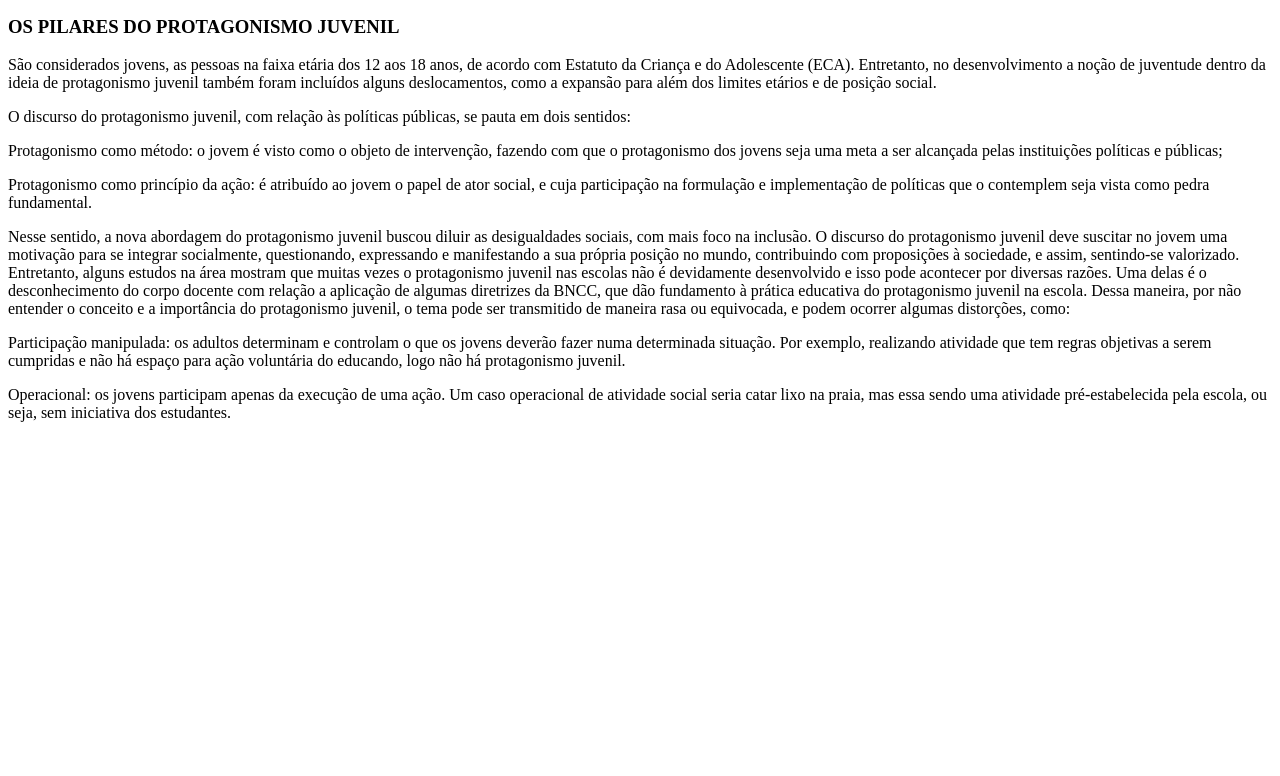
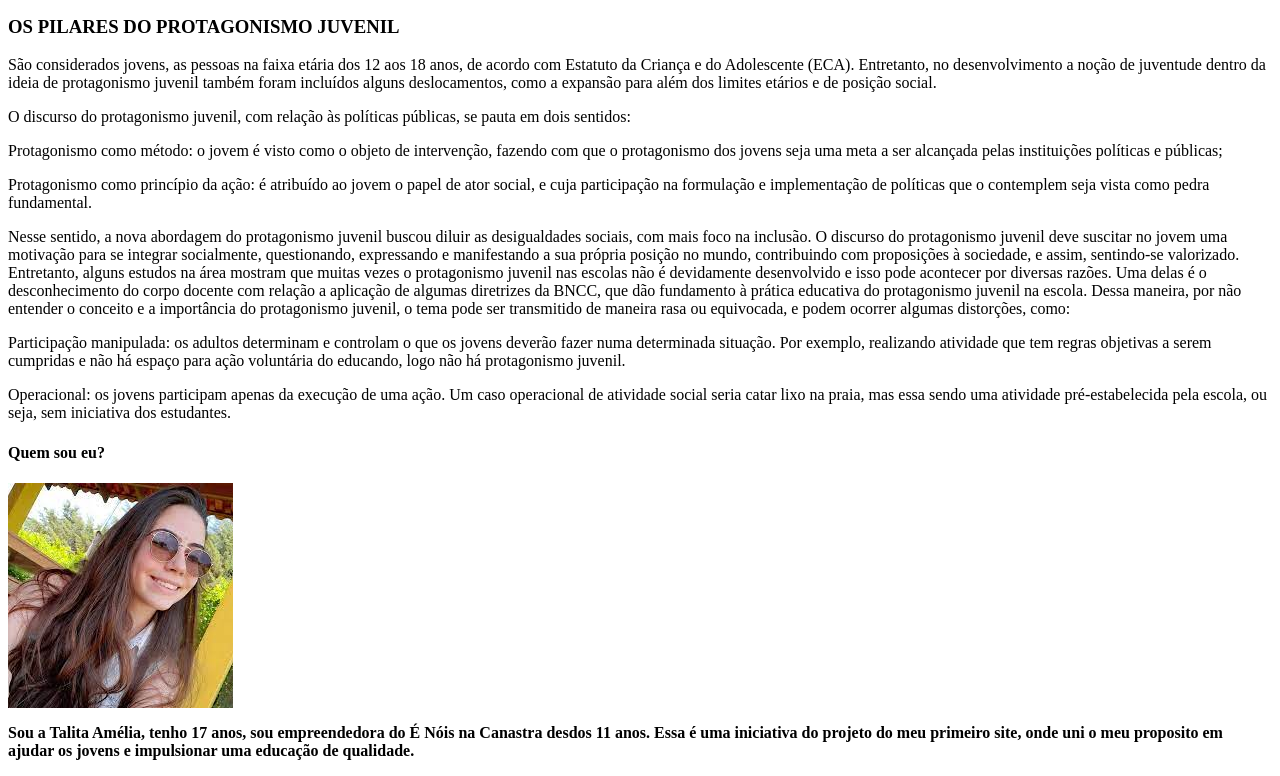
Before and after one commit to Talita06052022/Talita06052022.github.io, a plain HTML site: page index.html in a window 1280 px wide. Shown: the part 2764-3540 px from the top of the page. Before the commit the page ends 3202 px from the top, so only its background shows below. Drawn offline with Linux system fonts and the light colour scheme.

Commit message:
Add files via upload

```diff
--- a/index.html
+++ b/index.html
@@ -177,4 +177,13 @@
             <p>Operacional: os jovens participam apenas da execução de uma ação. Um caso operacional de atividade social seria catar lixo na praia, mas essa sendo uma atividade pré-estabelecida pela escola, ou seja, sem iniciativa dos estudantes. </p>
     </p>
 </section>
+<div>
+    <h4>
+        Quem sou eu?
+    </h4>
+    <img src="imagens-taaa/download (2).jpg" alt=" eu sou a talita">
+    <p><b>
+    Sou a Talita Amélia, tenho 17 anos, sou empreendedora do É Nóis na Canastra desdos 11 anos. Essa é uma iniciativa do projeto do meu primeiro site, onde uni o meu proposito em ajudar os jovens e impulsionar uma educação de qualidade.
+    </b></p>
+</div>
 </html>
```
Also changed, not shown: imagens-taaa/download (2).jpg (added).
